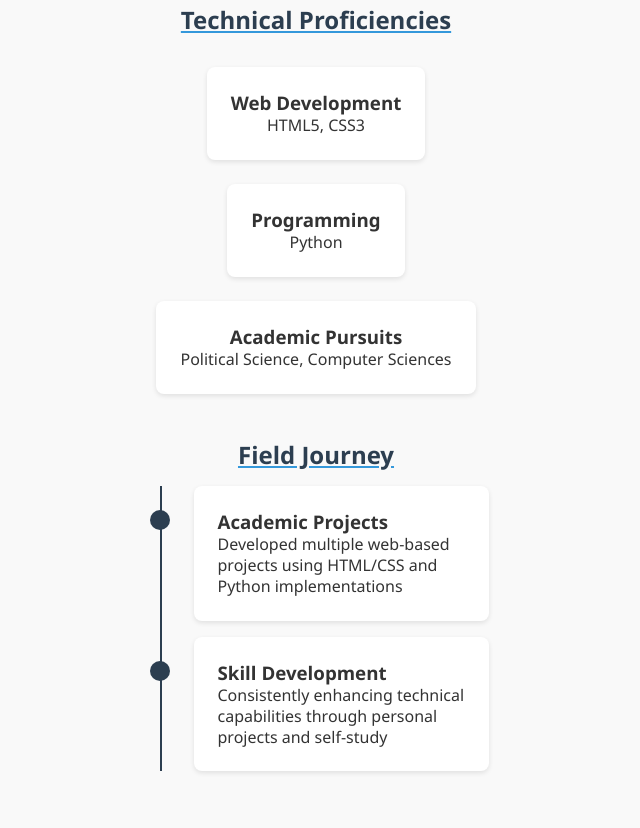
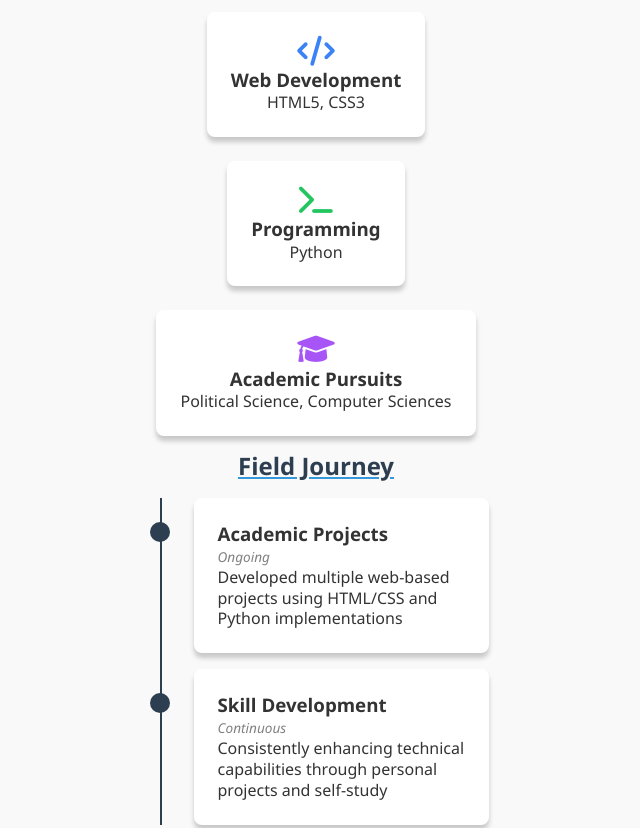
Before and after one commit to manishbarui/ResumeFor-Manish, a plain HTML site: page index.html in a window 1280 px wide. Shown: the part 606-1434 px from the top of the page, without its empty margins (324-964 px from the left). Drawn offline with Linux system fonts and the light colour scheme.

Commit message:
Update index.html

```diff
--- a/index.html
+++ b/index.html
@@ -3,7 +3,7 @@
 <head>
     <meta charset="UTF-8">
     <meta name="viewport" content="width=device-width, initial-scale=1.0">
-    <title>Manish Barui - Professional Portfolio</title>
+    <title>Manish Barui- Professional Resume</title>
     <link rel="stylesheet" href="https://cdnjs.cloudflare.com/ajax/libs/font-awesome/6.0.0/css/all.min.css">
     <style>
         * {
@@ -21,7 +21,7 @@
 
         .container {
             max-width: 385px;
-            margin: 0 auto;
+            margin: -15px auto;
             padding: 0 20px;
         }
 
@@ -34,8 +34,8 @@
         }
 
         .profile-img {
-            width: 60px;
-            height: 60px;
+            width: 80px;
+            height: 80px;
             border-radius: 50%;
             margin-bottom: 0.1rem;
             border: 0.8px solid white;
@@ -52,6 +52,28 @@
             color: #2c3e50;
         }
 
+        .fas.fa-code {
+          font-size: 30px;
+           color: #3b82f6;
+        }
+
+        .fas.fa-terminal {
+          font-size: 30px;
+           color: #22c55e;
+        }
+
+        .fas.fa-graduation-cap {
+          font-size: 30px;
+           color: #a855f7;
+        }
+
+        .smaller-word {
+           font-size: 0.85rem;
+           font-weight: 400;
+           color: gray;
+           font-style: italic;
+        }
+
         .section-title u {
             text-decoration-color: #3498db;
         }
@@ -63,7 +85,7 @@
             margin: 0 auto;
             padding: 1.0rem;
             border-radius: 5px;
-            box-shadow: 0 2px 5px 2px rgba(0,0,0,0.1);
+            box-shadow: 0 2px 5px 1px rgba(0,0,0,0.2);
         }
 
         /* Skills Section */
@@ -78,7 +100,7 @@
             background: white;
             padding: 1.5rem;
             border-radius: 8px;
-            box-shadow: 0 2px 5px rgba(0,0,0,0.1);
+            box-shadow: 0 5px 5px rgba(0,0,0,0.2);
             text-align: center;
         }
 
@@ -95,7 +117,7 @@
             padding: 1.5rem;
             background: white;
             border-radius: 8px;
-            box-shadow: 0 2px 5px rgba(0,0,0,0.1);
+            box-shadow: 0 5px 5px rgba(0,0,0,0.2);
         }
 
         .timeline-item::before {
@@ -136,7 +158,10 @@
             padding: 1rem;
             border-radius: 15px;
             margin: -10px 10px auto;
-            background-color: #f0f0f0;
+            color: #333333;
+            background-color: #f6f5f5;
+            box-shadow: 0px 2px 3px 0px rgba(0, 0, 0, 0.32), inset 0px -2px 6px -1px rgba(0, 0, 0, 0.3);
+            position: relative;
         }
 
         .contact-form input{
@@ -214,14 +239,17 @@
             <h2 class="section-title"><u>Technical Proficiencies</u></h2>
             <div class="skills-grid">
                 <div class="skill-card">
+              <h1><i class="fas fa-code"></i></h1>
                     <h3>Web Development</h3>
                     <p>HTML5, CSS3</p>
                 </div>
                 <div class="skill-card">
+              <h1><i class="fas fa-terminal"></i></h1>
                     <h3>Programming</h3>
                     <p>Python</p>
                 </div>
                 <div class="skill-card">
+              <h1><i class="fas fa-graduation-cap"></i></h1>
                     <h3>Academic Pursuits</h3>
                     <p>Political Science, Computer Sciences</p>
                 </div>
@@ -235,10 +263,12 @@
             <div class="timeline">
                 <div class="timeline-item">
                     <h3>Academic Projects</h3>
+                    <span class="smaller-word">Ongoing</span>
                     <p>Developed multiple web-based projects using HTML/CSS and Python implementations</p>
                 </div>
                 <div class="timeline-item">
                     <h3>Skill Development</h3>
+                    <span class="smaller-word">Continuous</span>
                     <p>Consistently enhancing technical capabilities through personal projects and self-study</p>
                 </div>
             </div>
```
